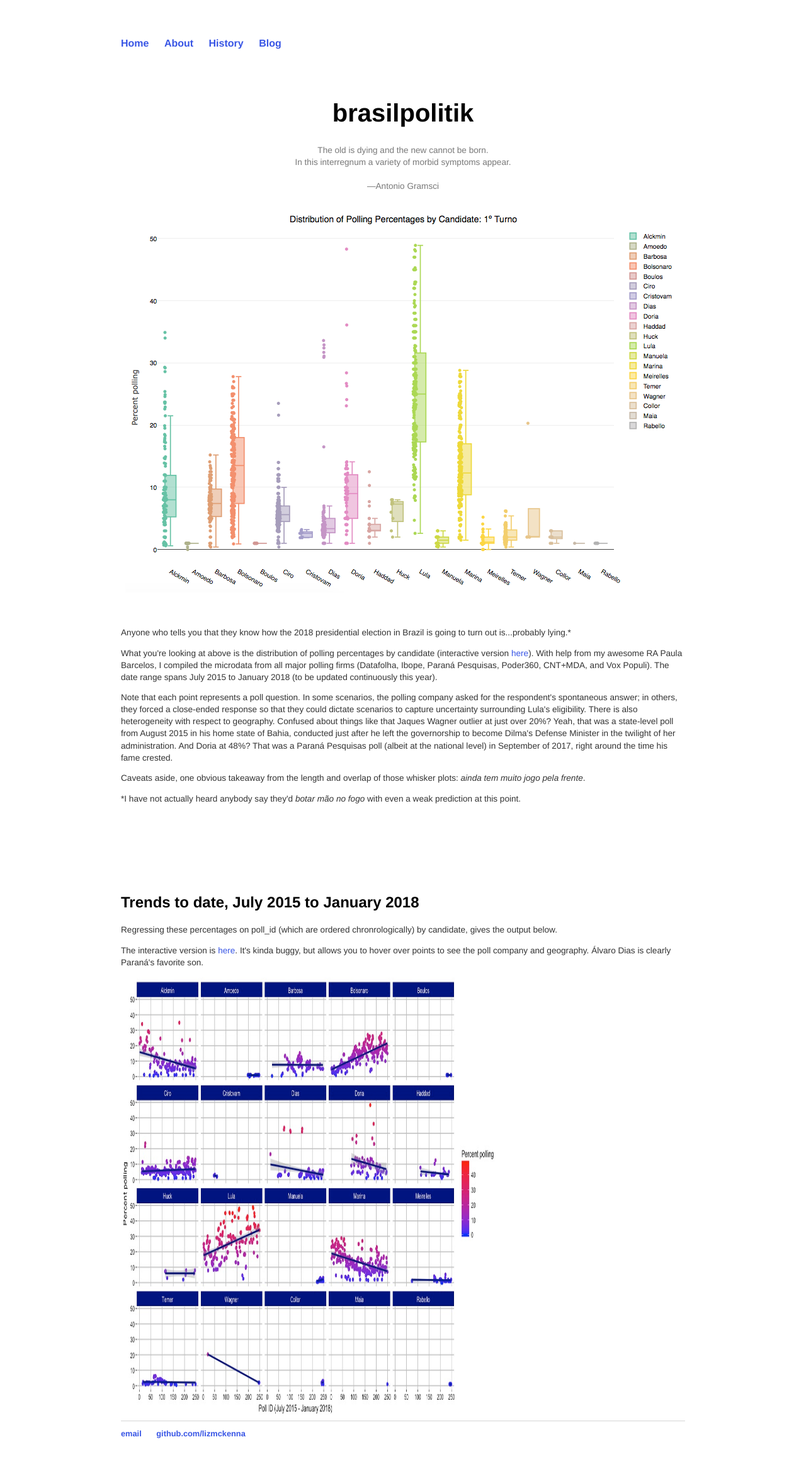
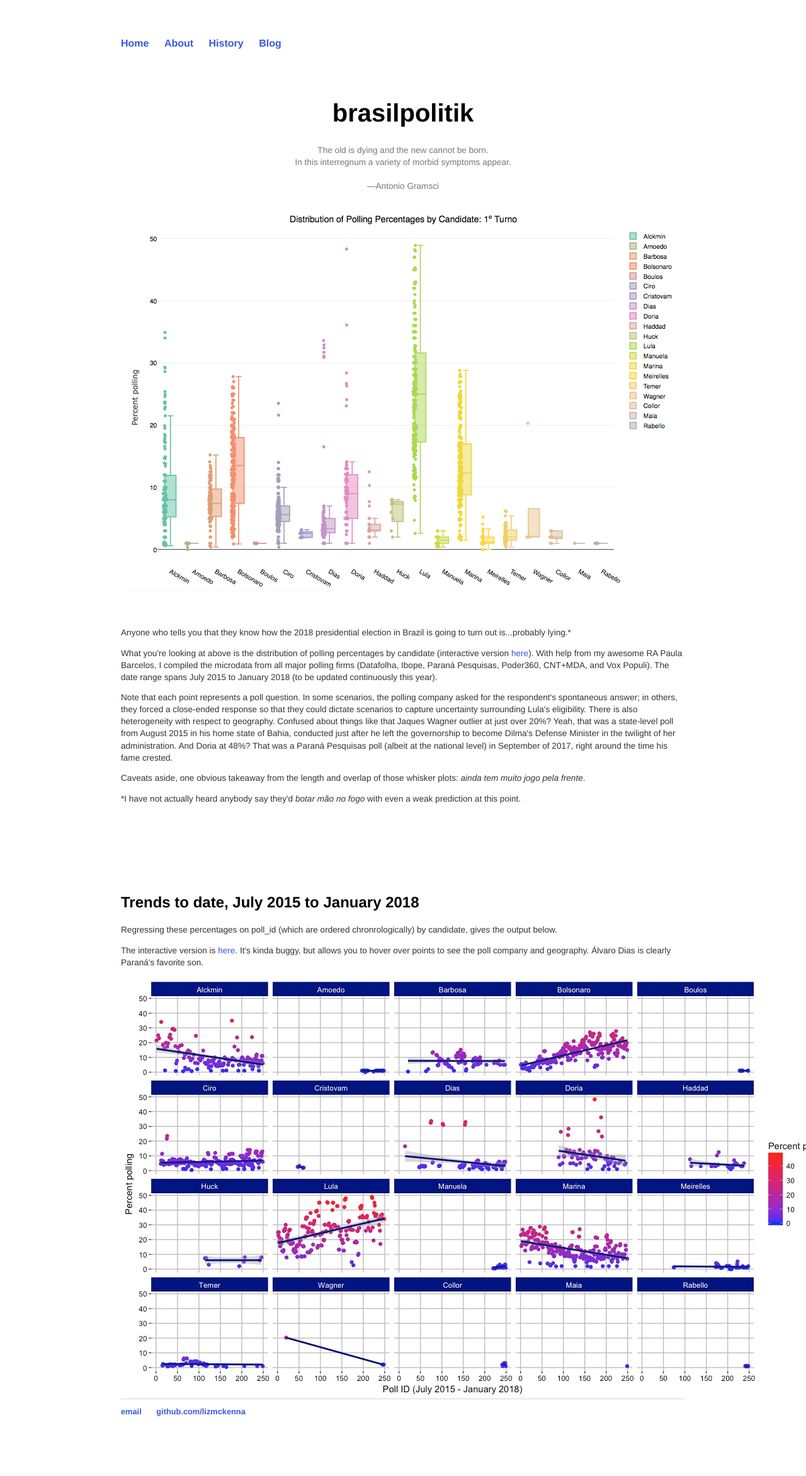
Before and after one commit to lizmckenna/elizabethmckenna.org, a Jekyll site: the page built from index.html, in a window 1280 px wide. Shown: the whole page at 63% size. Built offline with Jekyll 4.4.1, drawn with Linux system fonts in a browser that asks for light colours; after the commit the page ends 2309 px from its top, so only the background shows below that.

Commit message:
Update index.html

```diff
--- a/index.html
+++ b/index.html
@@ -37,5 +37,5 @@ There is also heterogeneity with respect to geography. Confused about things lik
 <h2> Trends to date, July 2015 to January 2018 </h2>
 <p> Regressing these percentages on poll_id (which are ordered chronrologically) by candidate, gives the output below.</p>
 <p> The interactive version is <a href="http://rpubs.com/lizmckenna/359463">here</a>. It's kinda buggy, but allows you to hover over points to see the poll company and geography. Álvaro Dias is clearly Paraná's favorite son.</p>
-<img src="images/180210_facetwap.png" width="600" height="700" alt="hi" class="inline"/>
+<img src="images/180210_facetwap.png" align="middle" alt="hi" class="inline"/>
 </div><!-- /.blurb -->
```
